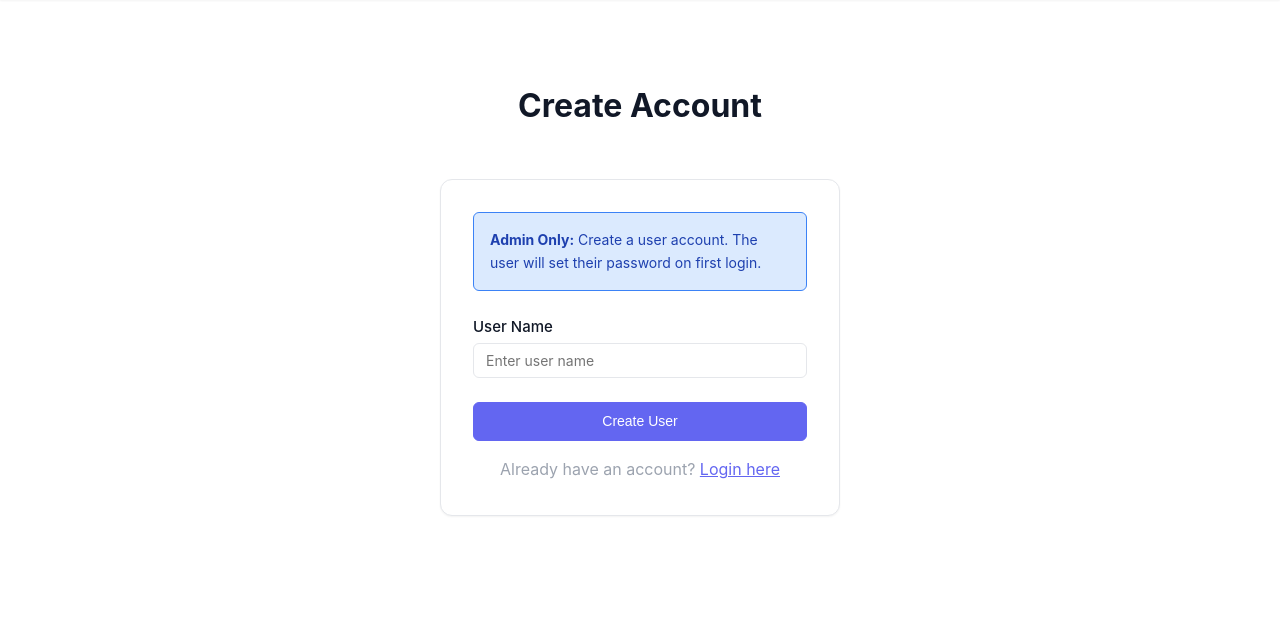
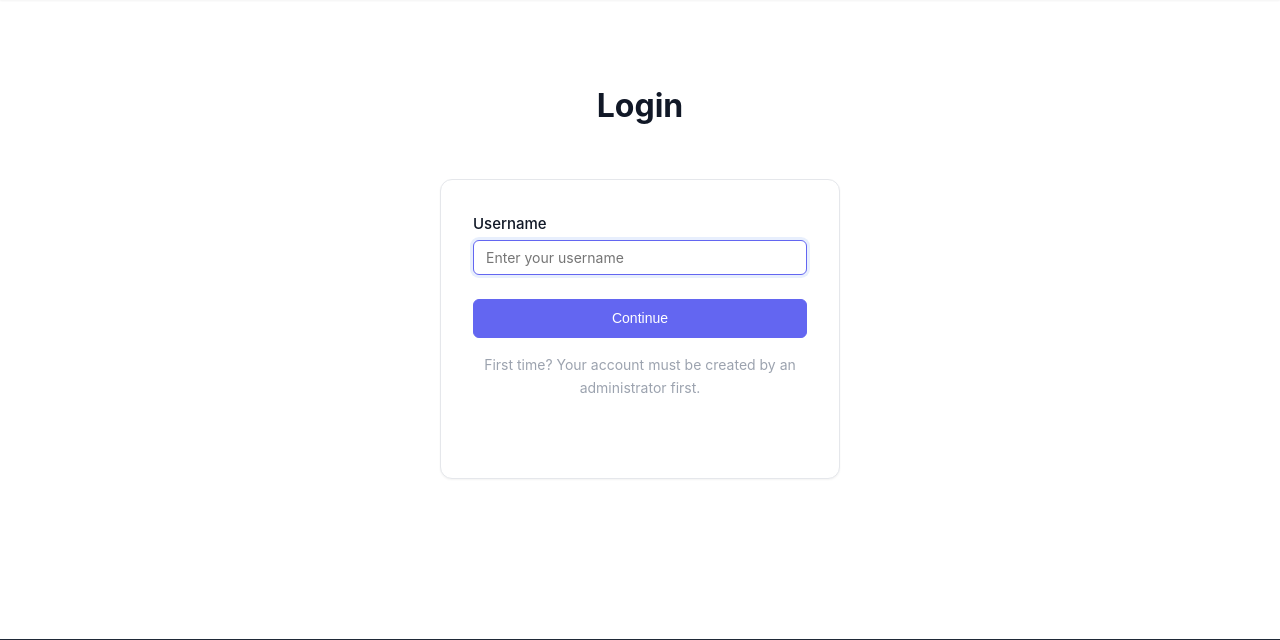
Before and after one commit to vallit-tv/Syntra, a Flask app: page /register in a window 1280 px wide. Shown: the part 72-712 px from the top of the page. Run offline with Flask 3, Linux system fonts and the light colour scheme.

Commit message:
Fix login flow: redirect all buttons to register page, update register to use progressive login, fix redirect logic based on role and company

```diff
--- a/app.py
+++ b/app.py
@@ -733,7 +733,7 @@ def dashboard_overview():
                              recent_workflows=active_workflows[:5])
     except Exception as e:
         print(f"Dashboard overview error: {str(e)}")
-        return redirect(url_for('login'))
+        return redirect(url_for('register'))
 
 @app.route('/dashboard/workflows')
 @auth.login_required
@@ -1476,13 +1476,21 @@ def api_setup_password():
 
     try:
         user = auth.setup_password(name, password, ip_address)
-        # Determine redirect based on role
+        # Determine redirect based on role and company assignment
         role = user.get('role', 'worker')
-        redirect_url = '/dashboard'
-        if role == 'admin':
+        company_id = user.get('company_id')
+
+        # Admin users (no company) go to admin panel
+        if role == 'admin' and not company_id:
             redirect_url = '/admin'
-        elif role == 'ceo':
+        # CEO/workers with company go to company dashboard
+        elif role == 'ceo' and company_id:
             redirect_url = '/company/dashboard'
+        elif role == 'worker' and company_id:
+            redirect_url = '/company/dashboard'  # Workers also use company dashboard
+        # Fallback to personal dashboard
+        else:
+            redirect_url = '/dashboard'
 
         return jsonify({
             'message': 'Password set successfully',
--- a/templates/base.html
+++ b/templates/base.html
@@ -54,7 +54,7 @@
                         <a href="{{ url_for('dashboard') }}" class="btn btn-secondary">Dashboard</a>
                         <a href="{{ url_for('logout') }}" class="btn btn-danger">Logout</a>
                     {% else %}
-                        <a href="{{ url_for('login') }}" class="btn btn-primary">Get Started</a>
+                        <a href="{{ url_for('register') }}" class="btn btn-primary">Get Started</a>
                     {% endif %}
                 </div>
             </div>
--- a/templates/register.html
+++ b/templates/register.html
@@ -1,39 +1,120 @@
 {% extends "base.html" %}
 
-{% block title %}Register – Syntra{% endblock %}
+{% block title %}Login – Syntra{% endblock %}
 
 {% block content %}
 <section class="section">
     <div class="container container-narrow">
         <div class="text-center mb-8">
-            <h1 class="section-title" style="font-size: 2rem;">Create Account</h1>
+            <h1 class="section-title" style="font-size: 2rem;">Login</h1>
         </div>
-        <div class="card" style="max-width: 400px; margin: 0 auto;">
-            <div style="background: #dbeafe; border: 1px solid #3b82f6; border-radius: var(--radius-md); padding: var(--spacing-md); margin-bottom: var(--spacing-lg);">
-                <p style="margin: 0; color: #1e40af; font-size: 0.875rem;">
-                    <strong>Admin Only:</strong> Create a user account. The user will set their password on first login.
-                </p>
+        <div class="card login-card" style="max-width: 400px; margin: 0 auto;">
+            <form id="loginForm">
+                <!-- Step 1: Username -->
+                <div class="form-step" id="stepUsername">
+                    <div class="form-group">
+                        <label for="name" class="form-label">Username</label>
+                        <input
+                            type="text"
+                            id="name"
+                            name="name"
+                            required
+                            class="form-input"
+                            placeholder="Enter your username"
+                            autocomplete="username"
+                            autofocus
+                        >
+                    </div>
+                    <button type="button" id="continueBtn" class="btn btn-primary" style="width: 100%;">
+                        Continue
+                    </button>
+                    <div id="usernameError" class="error-message" style="display: none;"></div>
+                </div>
+
+                <!-- Step 2: Password (initially hidden) -->
+                <div class="form-step" id="stepPassword" style="display: none;">
+                    <div class="form-group">
+                        <div class="password-header">
+                            <label for="password" class="form-label" id="passwordLabel">Enter your password</label>
+                            <button type="button" class="password-toggle" id="passwordToggle" aria-label="Toggle password visibility">
+                                <span class="eye-icon">👁️</span>
+                            </button>
+                        </div>
+                        <input
+                            type="password"
+                            id="password"
+                            name="password"
+                            required
+                            class="form-input"
+                            placeholder="Enter your password"
+                            autocomplete="current-password"
+                        >
+                        <div id="passwordStrength" class="password-strength" style="display: none;"></div>
+                    </div>
+
+                    <!-- Password confirmation (for new password creation) -->
+                    <div class="form-group" id="confirmPasswordGroup" style="display: none;">
+                        <label for="confirmPassword" class="form-label">Confirm Password</label>
+                        <input
+                            type="password"
+                            id="confirmPassword"
+                            name="confirmPassword"
+                            class="form-input"
+                            placeholder="Confirm your password"
+                            autocomplete="new-password"
+                        >
+                    </div>
+
+                    <!-- Password requirements (shown when creating password) -->
+                    <div id="passwordRequirements" class="password-requirements" style="display: none;">
+                        <p class="requirements-title"><strong>Password Requirements:</strong></p>
+                        <ul class="requirements-list">
+                            <li id="req-length" class="requirement-item">
+                                <span class="requirement-icon">○</span>
+                                At least 8 characters
+                            </li>
+                            <li id="req-uppercase" class="requirement-item">
+                                <span class="requirement-icon">○</span>
+                                At least one uppercase letter
+                            </li>
+                            <li id="req-lowercase" class="requirement-item">
+                                <span class="requirement-icon">○</span>
+                                At least one lowercase letter
+                            </li>
+                            <li id="req-number" class="requirement-item">
+                                <span class="requirement-icon">○</span>
+                                At least one number
+                            </li>
+                        </ul>
+                    </div>
+
+                    <div class="form-actions">
+                        <button type="button" id="backBtn" class="btn btn-secondary" style="margin-right: 0.5rem;">
+                            Back
+                        </button>
+                        <button type="submit" id="submitBtn" class="btn btn-primary" style="flex: 1;">
+                            <span id="submitText">Login</span>
+                            <span id="submitSpinner" class="spinner" style="display: none;"></span>
+                        </button>
+                    </div>
+                    <div id="passwordError" class="error-message" style="display: none;"></div>
+                </div>
+            </form>
+
+            <!-- Loading indicator -->
+            <div id="loadingIndicator" class="loading-indicator" style="display: none;">
+                <div class="spinner"></div>
+                <p>Checking...</p>
             </div>
-            <form id="createUserForm">
-                <div class="form-group">
-                    <label for="name" class="form-label">User Name</label>
-                    <input type="text" id="name" name="name" required minlength="2" class="form-input" placeholder="Enter user name">
-                </div>
-                <button type="submit" class="btn btn-primary" style="width: 100%;">Create User</button>
-            </form>
-            <p class="text-center mt-4" style="color: var(--color-text-light);">
-                Already have an account? <a href="{{ url_for('login') }}" style="color: var(--color-primary);">Login here</a>
+
+            <p class="text-center mt-4" style="color: var(--color-text-light); font-size: 0.875rem;">
+                First time? Your account must be created by an administrator first.
             </p>
         </div>
     </div>
 </section>
+{% endblock %}
 
 {% block scripts %}
-<script>
-handleFormSubmit('createUserForm', '/api/admin/create-user', (result) => {
-    alert('User created successfully! They can now login and set their password.');
-    document.getElementById('name').value = '';
-});
-</script>
+<script src="{{ url_for('static', filename='js/login.js') }}"></script>
 {% endblock %}
-{% endblock %}
--- a/templates/setup-password.html
+++ b/templates/setup-password.html
@@ -35,7 +35,7 @@
                 <button type="submit" class="btn btn-primary" style="width: 100%;">Set Password</button>
             </form>
             <p class="text-center mt-4" style="color: var(--color-text-light);">
-                <a href="{{ url_for('login') }}" style="color: var(--color-primary);">Back to Login</a>
+                <a href="{{ url_for('register') }}" style="color: var(--color-primary);">Back to Login</a>
             </p>
         </div>
     </div>
@@ -67,7 +67,8 @@ document.getElementById('setupPasswordForm').addEventListener('submit', function
             showMessage(data.error, 'error');
         } else {
             showMessage('Password set successfully! Redirecting...', 'success');
-            setTimeout(() => window.location.href = '/dashboard', 1000);
+            const redirectUrl = data.redirect || '/dashboard';
+            setTimeout(() => window.location.href = redirectUrl, 1000);
         }
     })
     .catch(err => {
```
